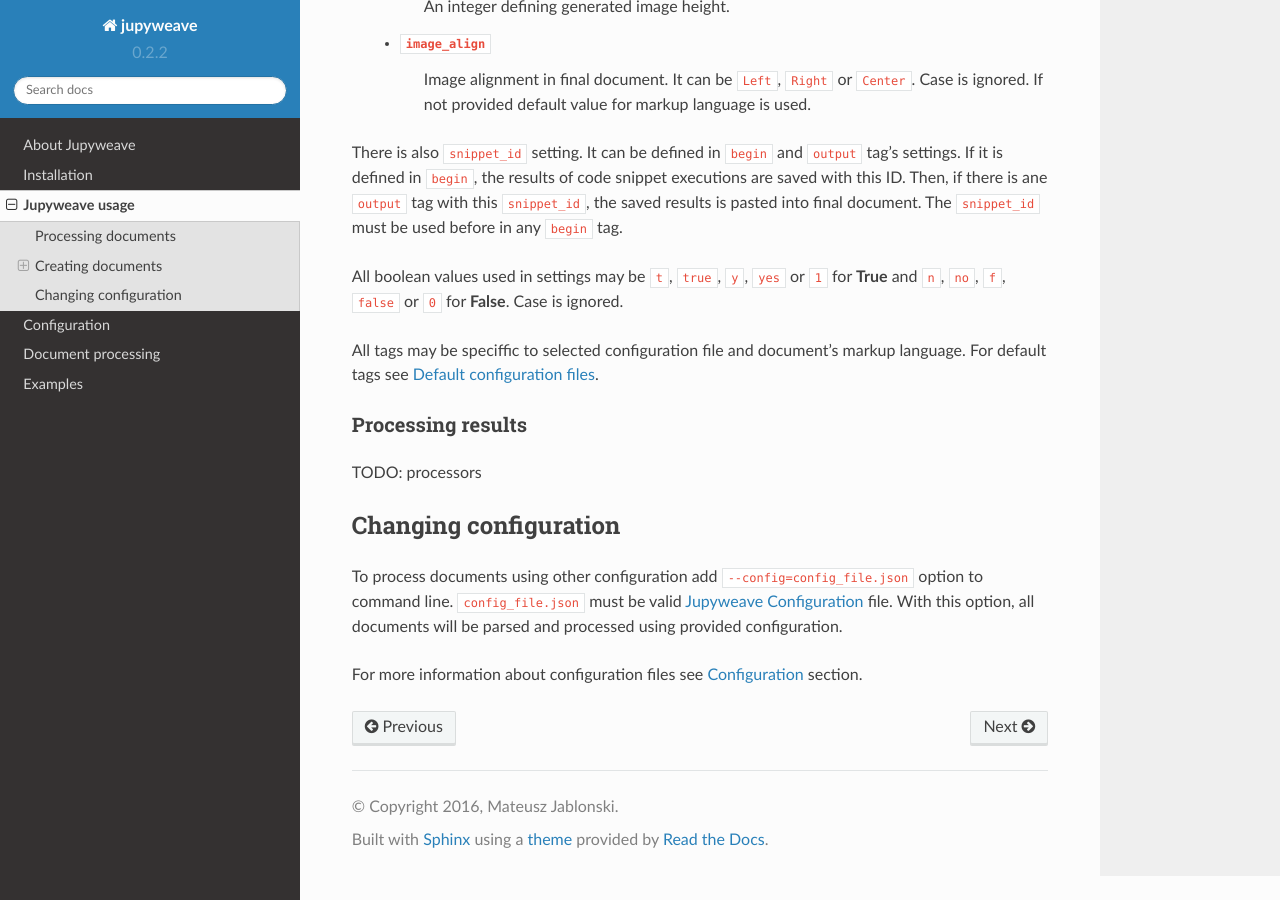
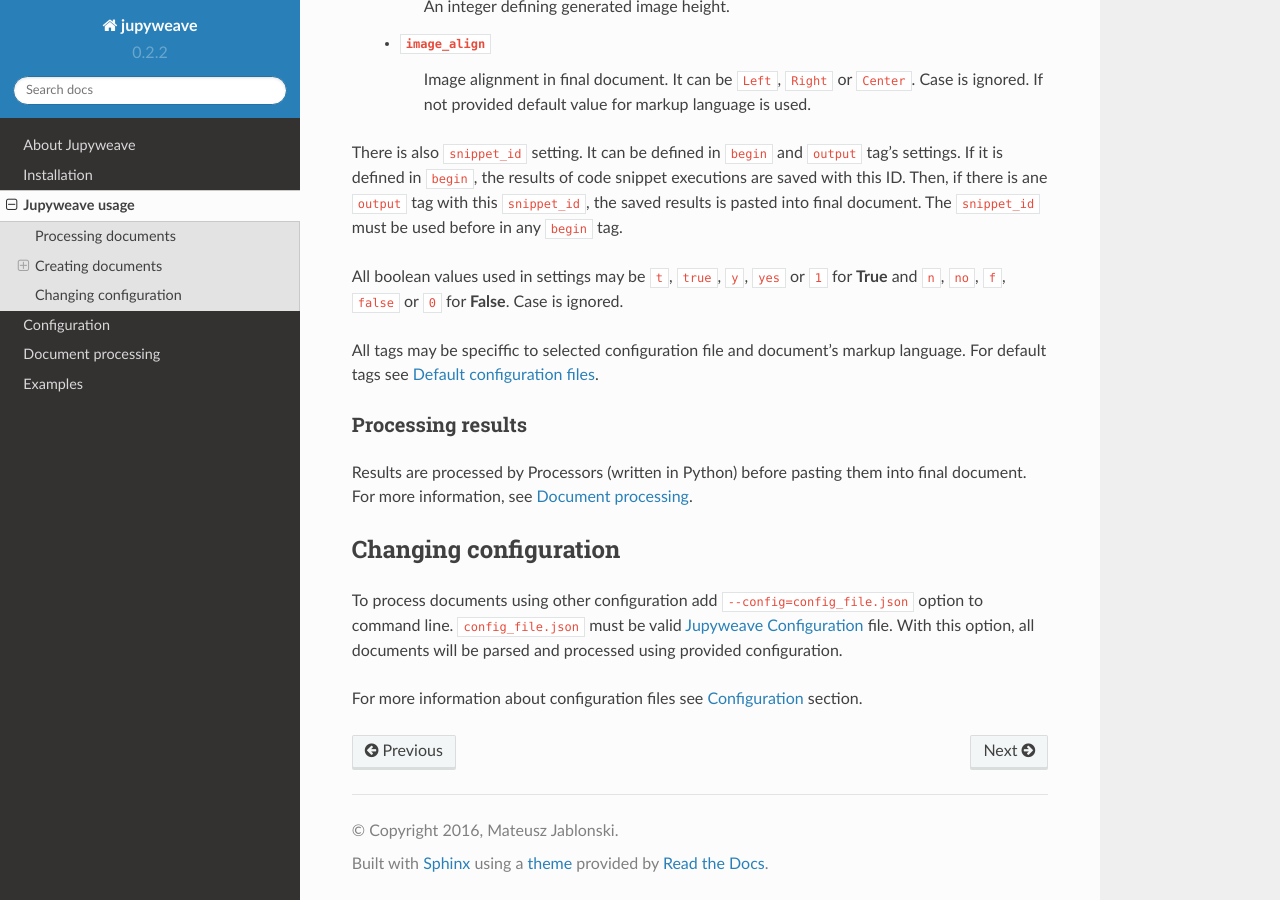
Before and after one commit to jablonskim/jupyweave, a Sphinx documentation site: the page built from docs/source/usage.rst, in a window 1280 px wide and 900 px high, scrolled down 2987 px. Built offline with Sphinx 7.4.7 and the Read the Docs theme 2.0.0, drawn with Linux system fonts in a browser that asks for light colours.

Commit message:
Usage docs

```diff
--- a/docs/source/index.rst
+++ b/docs/source/index.rst
@@ -2,6 +2,7 @@ Jupyweave documentation
 =======================
 
 Contents:
+---------
 
 .. toctree::
     :maxdepth: 2
--- a/docs/source/usage.rst
+++ b/docs/source/usage.rst
@@ -145,7 +145,8 @@ For default tags see :ref:`def-config-files`.
 Processing results
 ~~~~~~~~~~~~~~~~~~
 
-TODO: processors
+Results are processed by Processors (written in Python) before pasting them into final document.
+For more information, see :doc:`processors`.
 
 
 Changing configuration
```
